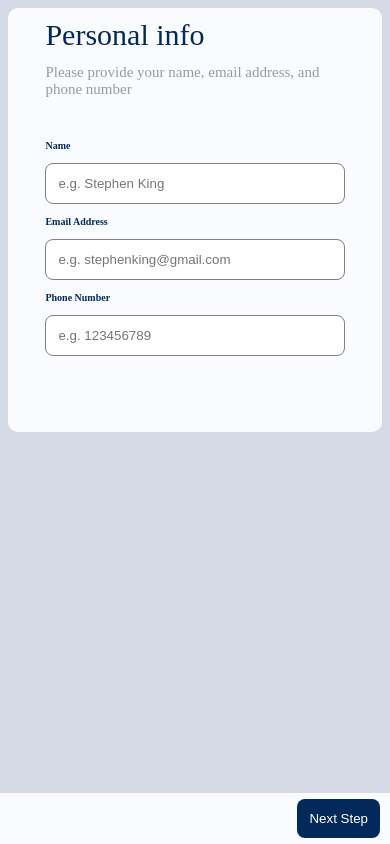
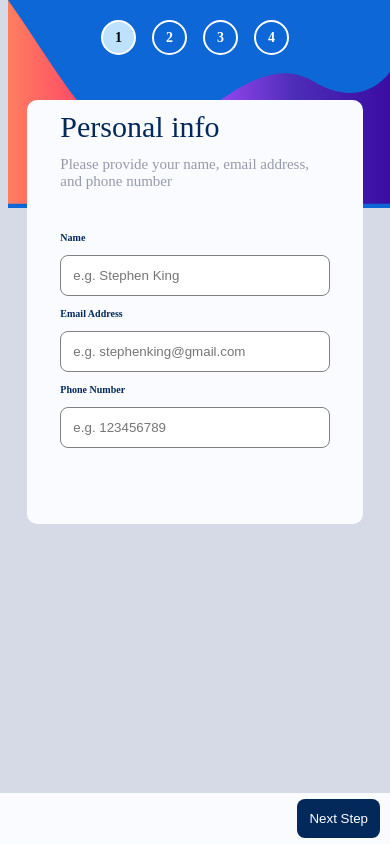
Before and after one commit to emperor1239182/multi-step-form, a React (Vite) app: page / in a window 390 px wide. Built offline with nearby package versions, Linux system fonts and the light colour scheme.

Commit message:
enhance App component; add mobile navigation bar with gradient SVG, improve layout structure, and implement step indicator for navigation

```diff
--- a/src/App.jsx
+++ b/src/App.jsx
@@ -5,8 +5,23 @@ const App = ()=> {
 
   return (
     <>
+    <div className='mobileBar'>
+<svg viewBox="0 0 375 200" xmlns="http://www.w3.org/2000/svg" preserveAspectRatio="none">
+  <defs>
+    <linearGradient id="gradient" x1="0%" y1="0%" x2="100%" y2="0%">
+      <stop offset="0%" stop-color="#FF7E5F" />
+      <stop offset="25%" stop-color="#FD3A69" />
+      <stop offset="50%" stop-color="#A94CFF" />
+      <stop offset="75%" stop-color="#4D2DB7" />
+      <stop offset="100%" stop-color="#3A0CA3" />
+    </linearGradient>
+  </defs>
+  <path d="M0,0 C50,70 100,170 150,140 C200,110 250,50 300,80 C350,110 375,70 375,70 L375,200 L0,200 Z" fill="url(#gradient)" />
+</svg>
+
+</div>
       <div className='container'>
-
+        <div>
       <svg xmlns="http://www.w3.org/2000/svg" width="274" height="468" viewBox="0 0 274 568" style={{ fill: 'none' }} className='svg'>
     <rect width="274" height="568" fill="#483EFF" rx="10"/>
     <mask id="a" width="274" height="568" x="0" y="0" maskUnits="userSpaceOnUse" style={{ maskType: 'alpha' }}>
@@ -19,8 +34,9 @@ const App = ()=> {
         <path fill="#FFAF7E" d="M.305 546.891c37.003 0 67-29.997 67-67s-29.997-67-67-67-67 29.997-67 67 29.997 67 67 67Z"/>
     </g>
 </svg>
+</div>
+<Navigator/>
 
-<Navigator/>
       </div>
 
     </>
--- a/src/App.scss
+++ b/src/App.scss
@@ -39,6 +39,10 @@ body{
     background-color: hsl(231, 100%, 99%);
     border-radius: 10px;
     position: relative;
+    margin-top: 100px;
+    width: 90%;
+    margin-left: auto;
+    margin-right: auto;
     .svg{
       display: none;
     }
@@ -52,7 +56,6 @@ body{
     .navigator{
       @include layout;
       width: 80%;
-
     }
     .billing{
       display:flex;
@@ -67,7 +70,14 @@ body{
       padding: 6px 10px;
       margin: auto auto;
     }
-
+    .mobileBar{
+      background-color: hsl(213, 88.50%, 44.50%);
+       width:98%;
+       position: absolute;
+       top: 0px;
+       z-index: -1;
+       margin-left: 0px;
+    }
 
   }
 
@@ -88,6 +98,14 @@ body{
       width: 45%;
       margin: auto auto;
     }
+}
+.mobileBar{
+  display: none;
+}
+.stepIndicator{
+  flex-direction: column;
+  position: fixed;
+  left: 0px;
 }
 }
 //navigation
@@ -262,3 +280,15 @@ body{
     font-weight: bold;
   }
 }
+.stepIndicator{
+  display: flex;
+  justify-content: center;
+  align-items: center;
+  gap: 1rem;
+  margin-bottom: 2rem;
+  position: fixed;
+  top: 20px;
+  z-index: 1;
+  left: 25%;
+  width: 50%;
+}
--- a/src/addsOn.jsx
+++ b/src/addsOn.jsx
@@ -13,7 +13,15 @@ export const AddsOn = () => {
           { name: "Larger storage", validity: "Extra 1TB of cloud save", priceMonthly: "$2/mo", priceYearly: "$20/yr" },
           { name: "Customizable profile", validity: "Custom theme on your profile", priceMonthly: "$2/mo", priceYearly: "$20/yr" },
         ].map((addon, index) => (
-          <div key={index} className="offers">
+          <div key={index} className="offers"
+          style={{
+            border: data.some((item) => item.name === addon.name)
+              ? "2px solid hsl(243, 100%, 62%)"
+              : "", // Default border to avoid layout shift
+            padding: "10px",
+            borderRadius: "5px",
+          }}
+          >
             <span style={{ display: "flex", gap: "10px" }}>
               <input
                 type="checkbox"
@@ -25,6 +33,7 @@ export const AddsOn = () => {
                     true // This ensures it's treated as an add-on
                   );
                 }}
+
               />
               <span style={{ display: "flex", flexDirection: "column" }}>
                 <span className="description">{addon.name}</span>
--- a/src/navigator.jsx
+++ b/src/navigator.jsx
@@ -22,14 +22,49 @@ export const Navigator = () => {
     };
 
     return (
-        <div className='navigator'>
+      <div className="navigator">
+        {/* Step Indicator Bar (1-4 only) */}
+        <div className='stepIndicator'>
+          {[0, 1, 2, 3].map((stepIndex) => (
+            <div
+              key={stepIndex}
+              style={{
+                width: 35,
+                height: 35,
+                borderRadius: '50%',
+                display: 'flex',
+                alignItems: 'center',
+                justifyContent: 'center',
+                fontWeight: 'bold',
+                fontSize: '14px',
+                border: '2px solid white',
+                backgroundColor: currentIndex === stepIndex ? '#BEE2FD' : 'transparent',
+                color: currentIndex === stepIndex ? '#000' : '#fff',
+              }}
+            >
+              {stepIndex + 1}
+            </div>
+          ))}
+        </div>
+
+        {/* Step Content */}
         {options[currentIndex]}
-            <div className="nav" style={{ display: currentIndex === options.length - 1 ? 'none' : ''}}>
-                <button className={currentIndex === 0 ? "undo" : "back"} onClick={navigateBackward} disabled={currentIndex === 0}>
+
+        {/* Navigation Buttons */}
+        <div className="nav" style={{ display: currentIndex === options.length - 1 ? 'none' : '' }}>
+          <button
+            className={currentIndex === 0 ? 'undo' : 'back'}
+            onClick={navigateBackward}
+            disabled={currentIndex === 0}
+          >
             Go Back
           </button>
-                <button className="next" onClick={navigateForward} disabled={currentIndex === options.length - 1}
-                style={{ backgroundColor: currentIndex === options.length - 2 ? 'hsl(243, 100%, 62%)' : '' }}>
+          <button
+            className="next"
+            onClick={navigateForward}
+            disabled={currentIndex === options.length - 1}
+            style={{ backgroundColor: currentIndex === options.length - 2 ? 'hsl(243, 100%, 62%)' : '' }}
+          >
             {currentIndex === options.length - 2 ? 'Confirm' : 'Next Step'}
           </button>
         </div>
```
Lines whose indentation alone changed are shown as unchanged.
